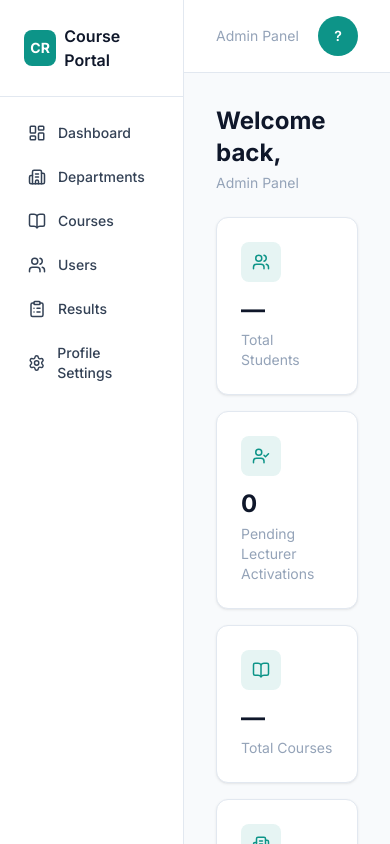
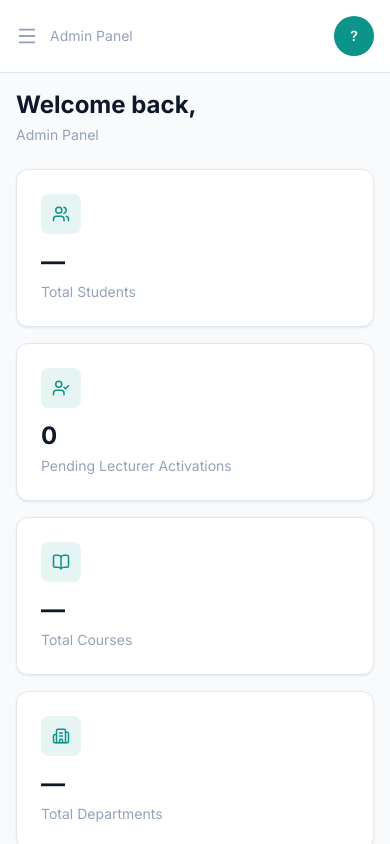
Before and after one commit to Rawweb/course-reg-sys-client, a React (Vite) app: page /admin/dashboard in a window 390 px wide. Shown: the top 844 px of the page. Built offline with nearby package versions, Linux system fonts and the light colour scheme; no server answers; sample sign-in values are in the browser's storage.

Commit message:
fix: make sidebar responsive with mobile drawer toggle and contain scrolling to main content area

```diff
--- a/src/components/layouts/AdminLayout.jsx
+++ b/src/components/layouts/AdminLayout.jsx
@@ -1,4 +1,5 @@
-import { Outlet, Link, useNavigate } from 'react-router-dom';
+import { useState } from 'react';
+import { Outlet, Link, useNavigate, useLocation } from 'react-router-dom';
 import {
   LogOut,
   LayoutDashboard,
@@ -7,6 +8,8 @@ import {
   Users,
   ClipboardList,
   Settings,
+  Menu,
+  X,
 } from 'lucide-react';
 import { useAuth } from '../../context/AuthContext';
 import LiveDateTime from '../LiveDateTime';
@@ -15,6 +18,11 @@ import Avatar from '../Avatar';
 const AdminLayout = () => {
   const { user, logout } = useAuth();
   const navigate = useNavigate();
+  const location = useLocation();
+
+  // Tracks whether the mobile sidebar drawer is open.
+  // Irrelevant on desktop screens, where the sidebar is always visible.
+  const [mobileMenuOpen, setMobileMenuOpen] = useState(false);
 
   const handleLogout = () => {
     logout();
@@ -30,29 +38,53 @@ const AdminLayout = () => {
     { label: 'Profile Settings', path: '/admin/profile', icon: Settings },
   ];
 
+  // Closes the mobile drawer automatically whenever a link is clicked
+  const handleNavClick = () => setMobileMenuOpen(false);
+
   return (
-    <div className='flex min-h-screen bg-bg'>
-      <aside className='w-64 bg-surface border-r border-border flex flex-col'>
-        <div className='p-6 border-b border-border'>
+    <div className='flex h-screen bg-bg overflow-hidden'>
+      {/* Mobile backdrop — only rendered when the drawer is open */}
+      {mobileMenuOpen && (
+        <div
+          onClick={() => setMobileMenuOpen(false)}
+          className='fixed inset-0 bg-black/40 z-40 lg:hidden'
+        />
+      )}
+
+      {/* Sidebar */}
+      <aside
+        className={`fixed lg:static inset-y-0 left-0 w-64 bg-surface border-r border-border
+          flex flex-col z-50 transition-transform duration-200
+          ${mobileMenuOpen ? 'translate-x-0' : '-translate-x-full'} lg:translate-x-0`}
+      >
+        <div className='p-6 border-b border-border flex items-center justify-between'>
           <div className='flex items-center gap-2'>
             <div className='w-9 h-9 bg-primary rounded-lg flex items-center justify-center'>
               <span className='text-white text-sm font-bold'>CR</span>
             </div>
             <span className='font-semibold text-text-heading'>Course Portal</span>
           </div>
+          <button onClick={() => setMobileMenuOpen(false)} className='lg:hidden text-text-muted'>
+            <X size={20} />
+          </button>
         </div>
 
-        <nav className='flex-1 p-4 space-y-1'>
-          {navLinks.map(({ label, path, icon: Icon }) => (
+        <nav className='flex-1 p-4 space-y-1 overflow-y-auto'>
+          {navLinks.map(({ label, path, icon: Icon }) => {
+            const isActive = location.pathname === path;
+            return (
               <Link
                 key={path}
                 to={path}
-              className='flex items-center gap-3 px-3 py-2.5 rounded-lg text-sm font-medium text-text hover:bg-bg transition-colors'
+                onClick={handleNavClick}
+                className={`flex items-center gap-3 px-3 py-2.5 rounded-lg text-sm font-medium transition-colors
+                  ${isActive ? 'bg-primary/10 text-primary' : 'text-text hover:bg-bg'}`}
               >
                 <Icon size={18} />
                 {label}
               </Link>
-          ))}
+            );
+          })}
         </nav>
 
         <div className='p-4 border-t border-border'>
@@ -66,9 +98,13 @@ const AdminLayout = () => {
         </div>
       </aside>
 
-      <div className='flex-1 flex flex-col'>
-        <header className='bg-surface border-b border-border px-8 py-4 flex items-center justify-between'>
-          <div>
+      {/* Main content area */}
+      <div className='flex-1 flex flex-col overflow-hidden'>
+        <header className='bg-surface border-b border-border px-4 sm:px-8 py-4 flex items-center justify-between flex-shrink-0'>
+          <div className='flex items-center gap-3'>
+            <button onClick={() => setMobileMenuOpen(true)} className='lg:hidden text-text-muted'>
+              <Menu size={22} />
+            </button>
             <p className='text-sm text-text-muted'>Admin Panel</p>
           </div>
           <div className='flex items-center gap-4'>
@@ -77,7 +113,7 @@ const AdminLayout = () => {
           </div>
         </header>
 
-        <main className='flex-1 p-8'>
+        <main className='flex-1 overflow-y-auto p-4 sm:p-8'>
           <Outlet />
         </main>
       </div>
--- a/src/components/layouts/LecturerLayout.jsx
+++ b/src/components/layouts/LecturerLayout.jsx
@@ -1,5 +1,6 @@
-import { Outlet, Link, useNavigate } from 'react-router-dom';
-import { LogOut, LayoutDashboard, ClipboardCheck, Settings } from 'lucide-react';
+import { useState } from 'react';
+import { Outlet, Link, useNavigate, useLocation } from 'react-router-dom';
+import { LogOut, LayoutDashboard, ClipboardCheck, Settings, Menu, X } from 'lucide-react';
 import { useAuth } from '../../context/AuthContext';
 import LiveDateTime from '../LiveDateTime';
 import Avatar from '../Avatar';
@@ -7,6 +8,11 @@ import Avatar from '../Avatar';
 const LecturerLayout = () => {
   const { user, logout } = useAuth();
   const navigate = useNavigate();
+  const location = useLocation();
+
+  // Tracks whether the mobile sidebar drawer is open.
+  // Irrelevant on desktop screens, where the sidebar is always visible.
+  const [mobileMenuOpen, setMobileMenuOpen] = useState(false);
 
   const handleLogout = () => {
     logout();
@@ -19,29 +25,53 @@ const LecturerLayout = () => {
     { label: 'Profile Settings', path: '/lecturer/profile', icon: Settings },
   ];
 
+  // Closes the mobile drawer automatically whenever a link is clicked
+  const handleNavClick = () => setMobileMenuOpen(false);
+
   return (
-    <div className='flex min-h-screen bg-bg'>
-      <aside className='w-64 bg-surface border-r border-border flex flex-col'>
-        <div className='p-6 border-b border-border'>
+    <div className='flex h-screen bg-bg overflow-hidden'>
+      {/* Mobile backdrop — only rendered when the drawer is open */}
+      {mobileMenuOpen && (
+        <div
+          onClick={() => setMobileMenuOpen(false)}
+          className='fixed inset-0 bg-black/40 z-40 lg:hidden'
+        />
+      )}
+
+      {/* Sidebar */}
+      <aside
+        className={`fixed lg:static inset-y-0 left-0 w-64 bg-surface border-r border-border
+          flex flex-col z-50 transition-transform duration-200
+          ${mobileMenuOpen ? 'translate-x-0' : '-translate-x-full'} lg:translate-x-0`}
+      >
+        <div className='p-6 border-b border-border flex items-center justify-between'>
           <div className='flex items-center gap-2'>
             <div className='w-9 h-9 bg-primary rounded-lg flex items-center justify-center'>
               <span className='text-white text-sm font-bold'>CR</span>
             </div>
             <span className='font-semibold text-text-heading'>Course Portal</span>
           </div>
+          <button onClick={() => setMobileMenuOpen(false)} className='lg:hidden text-text-muted'>
+            <X size={20} />
+          </button>
         </div>
 
-        <nav className='flex-1 p-4 space-y-1'>
-          {navLinks.map(({ label, path, icon: Icon }) => (
+        <nav className='flex-1 p-4 space-y-1 overflow-y-auto'>
+          {navLinks.map(({ label, path, icon: Icon }) => {
+            const isActive = location.pathname === path;
+            return (
               <Link
                 key={path}
                 to={path}
-              className='flex items-center gap-3 px-3 py-2.5 rounded-lg text-sm font-medium text-text hover:bg-bg transition-colors'
+                onClick={handleNavClick}
+                className={`flex items-center gap-3 px-3 py-2.5 rounded-lg text-sm font-medium transition-colors
+                  ${isActive ? 'bg-primary/10 text-primary' : 'text-text hover:bg-bg'}`}
               >
                 <Icon size={18} />
                 {label}
               </Link>
-          ))}
+            );
+          })}
         </nav>
 
         <div className='p-4 border-t border-border'>
@@ -55,10 +85,14 @@ const LecturerLayout = () => {
         </div>
       </aside>
 
-      <div className='flex-1 flex flex-col'>
-        <header className='bg-surface border-b border-border px-8 py-4 flex items-center justify-between'>
-          <div>
-            <p className='text-sm text-text-muted'>Lecturer Panel</p>
+      {/* Main content area */}
+      <div className='flex-1 flex flex-col overflow-hidden'>
+        <header className='bg-surface border-b border-border px-4 sm:px-8 py-4 flex items-center justify-between flex-shrink-0'>
+          <div className='flex items-center gap-3'>
+            <button onClick={() => setMobileMenuOpen(true)} className='lg:hidden text-text-muted'>
+              <Menu size={22} />
+            </button>
+            <p className='text-sm text-text-muted'>{user?.department?.name || 'Lecturer'} Panel</p>
           </div>
           <div className='flex items-center gap-4'>
             <LiveDateTime />
@@ -66,7 +100,7 @@ const LecturerLayout = () => {
           </div>
         </header>
 
-        <main className='flex-1 p-8'>
+        <main className='flex-1 overflow-y-auto p-4 sm:p-8'>
           <Outlet />
         </main>
       </div>
--- a/src/components/layouts/StudentLayout.jsx
+++ b/src/components/layouts/StudentLayout.jsx
@@ -1,4 +1,5 @@
-import { Outlet, Link, useNavigate } from 'react-router-dom';
+import { useState } from 'react';
+import { Outlet, Link, useNavigate, useLocation } from 'react-router-dom';
 import {
   LogOut,
   LayoutDashboard,
@@ -6,6 +7,8 @@ import {
   ClipboardList,
   GraduationCap,
   Settings,
+  Menu,
+  X,
 } from 'lucide-react';
 import { useAuth } from '../../context/AuthContext';
 import LiveDateTime from '../LiveDateTime';
@@ -14,6 +17,11 @@ import Avatar from '../Avatar';
 const StudentLayout = () => {
   const { user, logout } = useAuth();
   const navigate = useNavigate();
+  const location = useLocation();
+
+  // Tracks whether the mobile sidebar drawer is open.
+  // Irrelevant on desktop screens, where the sidebar is always visible.
+  const [mobileMenuOpen, setMobileMenuOpen] = useState(false);
 
   const handleLogout = () => {
     logout();
@@ -28,33 +36,63 @@ const StudentLayout = () => {
     { label: 'Profile Settings', path: '/student/profile', icon: Settings },
   ];
 
+  // Closes the mobile drawer automatically whenever a link is clicked —
+  // without this, navigating to a new page would leave the drawer open,
+  // covering the new page's content
+  const handleNavClick = () => setMobileMenuOpen(false);
+
   return (
-    <div className='flex min-h-screen bg-bg'>
+    // h-screen + overflow-hidden on the OUTER container is what stops
+    // the whole page (sidebar included) from scrolling as one unit
+    <div className='flex h-screen bg-bg overflow-hidden'>
+      {/* Mobile backdrop — only rendered when the drawer is open,
+          clicking it closes the drawer (tapping outside to dismiss) */}
+      {mobileMenuOpen && (
+        <div
+          onClick={() => setMobileMenuOpen(false)}
+          className='fixed inset-0 bg-black/40 z-40 lg:hidden'
+        />
+      )}
+
       {/* Sidebar */}
-      <aside className='w-64 bg-surface border-r border-border flex flex-col'>
-        <div className='p-6 border-b border-border'>
+      <aside
+        className={`fixed lg:static inset-y-0 left-0 w-64 bg-surface border-r border-border
+          flex flex-col z-50 transition-transform duration-200
+          ${mobileMenuOpen ? 'translate-x-0' : '-translate-x-full'} lg:translate-x-0`}
+      >
+        <div className='p-6 border-b border-border flex items-center justify-between'>
           <div className='flex items-center gap-2'>
             <div className='w-9 h-9 bg-primary rounded-lg flex items-center justify-center'>
               <span className='text-white text-sm font-bold'>CR</span>
             </div>
             <span className='font-semibold text-text-heading'>Course Portal</span>
           </div>
+          {/* Close button — only relevant/visible on mobile, inside the open drawer */}
+          <button onClick={() => setMobileMenuOpen(false)} className='lg:hidden text-text-muted'>
+            <X size={20} />
+          </button>
         </div>
 
-        <nav className='flex-1 p-4 space-y-1'>
-          {navLinks.map(({ label, path, icon: Icon }) => (
+        {/* overflow-y-auto here means IF the nav list itself is ever
+            too long for the screen, only THIS scrolls, not the header/footer */}
+        <nav className='flex-1 p-4 space-y-1 overflow-y-auto'>
+          {navLinks.map(({ label, path, icon: Icon }) => {
+            const isActive = location.pathname === path;
+            return (
               <Link
                 key={path}
                 to={path}
-              className='flex items-center gap-3 px-3 py-2.5 rounded-lg text-sm font-medium text-text hover:bg-bg transition-colors'
+                onClick={handleNavClick}
+                className={`flex items-center gap-3 px-3 py-2.5 rounded-lg text-sm font-medium transition-colors
+                  ${isActive ? 'bg-primary/10 text-primary' : 'text-text hover:bg-bg'}`}
               >
                 <Icon size={18} />
                 {label}
               </Link>
-          ))}
+            );
+          })}
         </nav>
 
-        {/* Logout — anchored at the bottom of the sidebar */}
         <div className='p-4 border-t border-border'>
           <button
             onClick={handleLogout}
@@ -67,10 +105,14 @@ const StudentLayout = () => {
       </aside>
 
       {/* Main content area */}
-      <div className='flex-1 flex flex-col'>
+      <div className='flex-1 flex flex-col overflow-hidden'>
         {/* Header */}
-        <header className='bg-surface border-b border-border px-8 py-4 flex items-center justify-between'>
-          <div>
+        <header className='bg-surface border-b border-border px-4 sm:px-8 py-4 flex items-center justify-between flex-shrink-0'>
+          <div className='flex items-center gap-3'>
+            {/* Hamburger button — only visible below the lg breakpoint */}
+            <button onClick={() => setMobileMenuOpen(true)} className='lg:hidden text-text-muted'>
+              <Menu size={22} />
+            </button>
             <p className='text-sm text-text-muted'>
               {user?.studentInfo?.level} Level · {user?.studentInfo?.currentSemester} Semester
             </p>
@@ -81,8 +123,11 @@ const StudentLayout = () => {
           </div>
         </header>
 
-        {/* Page content renders here */}
-        <main className='flex-1 p-8'>
+        {/* THIS is the only element that actually scrolls —
+            overflow-y-auto here, combined with overflow-hidden on its
+            parent and the outermost container, contains scrolling to
+            just the page content, leaving sidebar and header fixed */}
+        <main className='flex-1 overflow-y-auto p-4 sm:p-8'>
           <Outlet />
         </main>
       </div>
```
Lines whose indentation alone changed are shown as unchanged.
